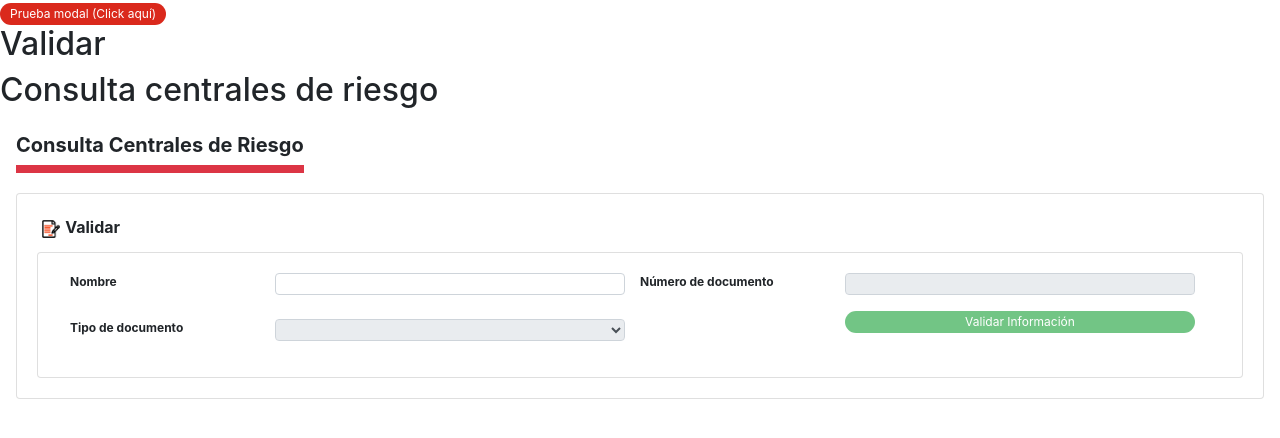
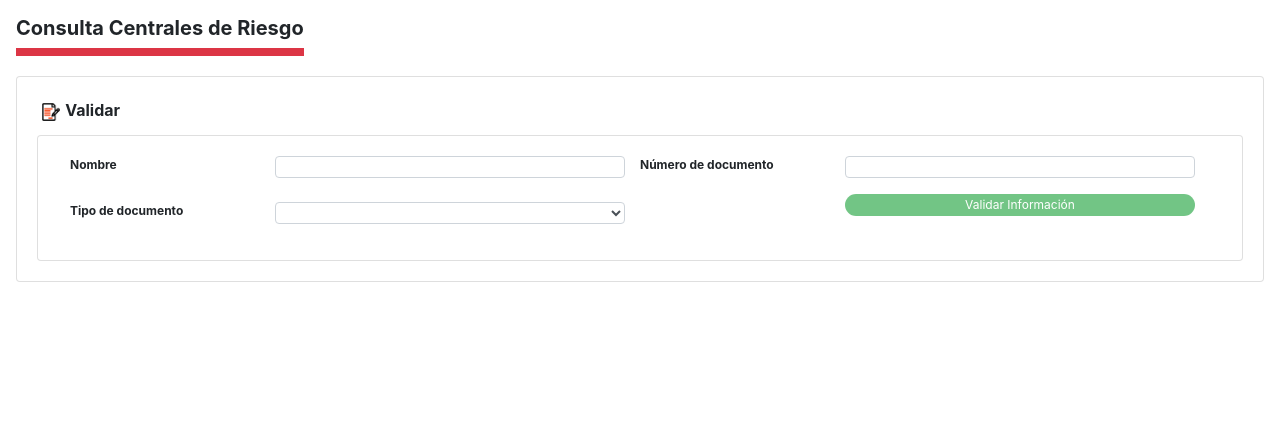
Before and after one commit to elkinjimenez/centrales-riesgo, an Angular app: page / in a window 1280 px wide. Shown: the top 438 px of the page. Built offline with nearby package versions, Linux system fonts and the light colour scheme.

Commit message:
Front datos titular

```diff
--- a/src/app/Modules/flujoCentrales/consulta-centrales/consulta-centrales.component.html
+++ b/src/app/Modules/flujoCentrales/consulta-centrales/consulta-centrales.component.html
@@ -1 +1,33 @@
-<h2>Consulta centrales de riesgo</h2>
+<div class="card mt-3">
+  <div class="card-body">
+    <h6 class="font-weight-bolder">
+      <img src="assets/images/icon-doc.png" style="max-height: 30px;">
+      <span>Consulta Centrales de Riesgo</span>
+    </h6>
+    <div class="card">
+      <div class="card-body">
+        <div class="container">
+          <div class="row">
+            <div class="col">
+              <div class="form-group row">
+                <label for="pregunta" class="col-4 col-form-label">¿Desea actualizar información en centrales
+                  de riesgo?</label>
+                <div class="col-4">
+                  <button (click)="confirmar()"
+                    class="btn btn-success tamano btn-block">Actualizar Información</button>
+                </div>
+                <div class="col-8">
+                  <div class="custom-control custom-switch">
+                    <input type="checkbox" class="custom-control-input" id="customSwitch1">
+                    <label class="custom-control-label" for="customSwitch1">Acepto <a href="">Términos y
+                        Condiciones</a></label>
+                  </div>
+                </div>
+              </div>
+            </div>
+          </div>
+        </div>
+      </div>
+    </div>
+  </div>
+</div>
--- a/src/app/Modules/flujoCentrales/consulta-centrales/consulta-centrales.component.ts
+++ b/src/app/Modules/flujoCentrales/consulta-centrales/consulta-centrales.component.ts
@@ -11,5 +11,9 @@ export class ConsultaCentralesComponent implements OnInit {
 
   ngOnInit(): void {
   }
+  confirmar() {
+    // this.botonValidar.estado = true;
+    console.log ('CHECK!');
+  }
 
 }
--- a/src/app/Modules/flujoCentrales/datos-titular/datos-titular.component.html
+++ b/src/app/Modules/flujoCentrales/datos-titular/datos-titular.component.html
@@ -1,7 +1,5 @@
-<button (click)="pruebaModal()" class="btn tamano btn-danger">Prueba modal (Click aquí)</button>
-<h2>Validar</h2>
-<app-consulta-centrales></app-consulta-centrales>
-
+<!-- <button (click)="pruebaModal()" class="btn tamano btn-danger">Prueba modal (Click aquí)</button> -->
+<!-- <h2>Validar</h2> -->
 <div class="p-3">
   <!-- <div class="d-flex justify-content-end mb-3">
     <app-notif-usuario></app-notif-usuario>
@@ -38,7 +36,7 @@
                 <div class="form-group row">
                   <label for="tipodocumentotitular" class="col-4 col-form-label">Tipo de documento</label>
                   <div class="col-8">
-                    <select [(ngModel)]="datosTitular.tipodocumento" disabled class="form-control input-peque"
+                    <select [(ngModel)]="datosTitular.tipodocumento" class="form-control input-peque"
                       [(ngModel)]="datosTitular.tipodocumento" id="tipodocumentotitular">
                       <option value="{{tipo.id}}" *ngFor="let tipo of tiposDocumento">{{tipo.nombre}}</option>
                     </select>
@@ -49,14 +47,14 @@
                 <div class="form-group row">
                   <label for="documentotitular" class="col-4 col-form-label">Número de documento</label>
                   <div class="col-8">
-                    <input [(ngModel)]="datosTitular.documentotitular" disabled type="text"
+                    <input [(ngModel)]="datosTitular.documentotitular" type="text"
                       class="form-control input-peque" id="documentotitular">
                   </div>
                 </div>
                 <div class="row">
                   <div class="col-4"></div>
                   <div class="col-8">
-                    <button (click)="confirmar()" [disabled]="!botonValidar.estado"
+                    <button (click)="pruebaModal()" [disabled]="!botonValidar.estado"
                       class="btn btn-success tamano btn-block">{{botonValidar.texto}}</button>
                   </div>
                 </div>
@@ -67,40 +65,8 @@
       </div>
     </div>
   </div>
-  <!-- CV: AQUÍ DEPENDE DE SI LO MANEJAMOS EN OTRO COMPONENTE O SOLO EN ESTE....  -->
-  <div *ngIf="botonValidar.estado" >
-  <div class="card mt-3">
-    <div class="card-body">
-      <h6 class="font-weight-bolder">
-        <img src="assets/images/report.png" style="max-height: 30px;">
-        <span>Consulta Centrales de Riesgo</span>
-      </h6>
-      <div class="card">
-        <div class="card-body">
-          <div class="container">
-            <div class="row">
-              <div class="col">
-                <div class="form-group row">
-                  <label for="pregunta" class="col-4 col-form-label">¿Desea actualizar información en centrales
-                    de riesgo?</label>
-                  <div class="col-4">
-                    <button (click)="confirmar()" [disabled]="!botonValidar.estado"
-                      class="btn btn-success btn-block">Actualizar Información</button>
-                  </div>
-                  <div class="col-8">
-                    <div class="custom-control custom-switch">
-                      <input type="checkbox" class="custom-control-input" id="customSwitch1">
-                      <label class="custom-control-label" for="customSwitch1">Acepto <a href="">Términos y
-                          Condiciones</a></label>
-                    </div>
-                  </div>
-                </div>
-              </div>
-            </div>
-          </div>
-        </div>
-      </div>
-    </div>
+   <!-- AQUÍ SE OCULTA O MUESTRA EL COMPONENTE DEPENDIENDO DE LA VALIDACIONES NECESARIAS ....  -->
+   <div *ngIf="consultaCentrales">
+    <app-consulta-centrales></app-consulta-centrales>
   </div>
 </div>
-</div>
--- a/src/app/Modules/flujoCentrales/datos-titular/datos-titular.component.ts
+++ b/src/app/Modules/flujoCentrales/datos-titular/datos-titular.component.ts
@@ -12,6 +12,7 @@ declare var $: any;
 export class DatosTitularComponent implements OnInit {
 
   // VARIABLES:
+  consultaCentrales: boolean;
   alerta = { texto: '', color: '', estado: false };
   tiposDocumento = [{ id: '1', nombre: 'C.C' }, { id: '4', nombre: 'C.E' }, { id: '5', nombre: 'Pasaporte' }, { id: '2', nombre: 'NIT' }];
   nombre = { valor: '', mensaje: '', color: '', estado: false };
@@ -32,13 +33,10 @@ export class DatosTitularComponent implements OnInit {
     this.init.alerta = {
       color: 'alerta-negativa',
       icono: 'fa-info-circle',
-      texto: 'Prueba mensaje estandar.'
+      texto: 'El usuario está reportado negativamente en centrales de riesgo.'
     };
     $('#modalNotifica').modal('show');
-  }
-  confirmar() {
-    // this.botonValidar.estado = true;
-    console.log ('CHECK!');
+    this.consultaCentrales = true;
   }
 
   nombreUsuario() {
--- a/src/app/app.component.ts
+++ b/src/app/app.component.ts
@@ -7,6 +7,6 @@ import { Component } from '@angular/core';
 })
 export class AppComponent {
 
-  alerta = { texto: '', color: '', icono: '' };
+  alerta = { texto: '', color: '', icono: ''};
 
 }
```
Also changed, not shown: src/assets/images/icon-doc.png (added).
